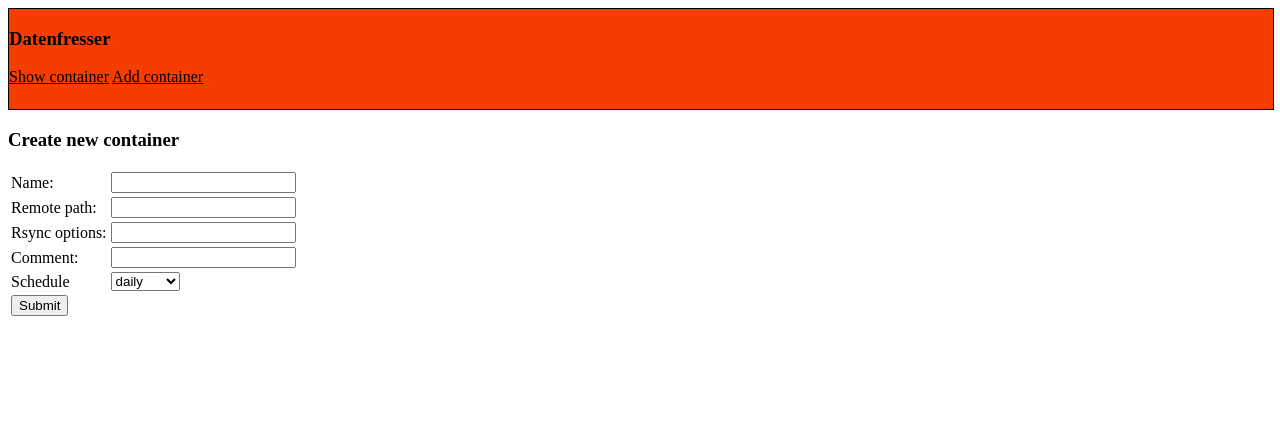
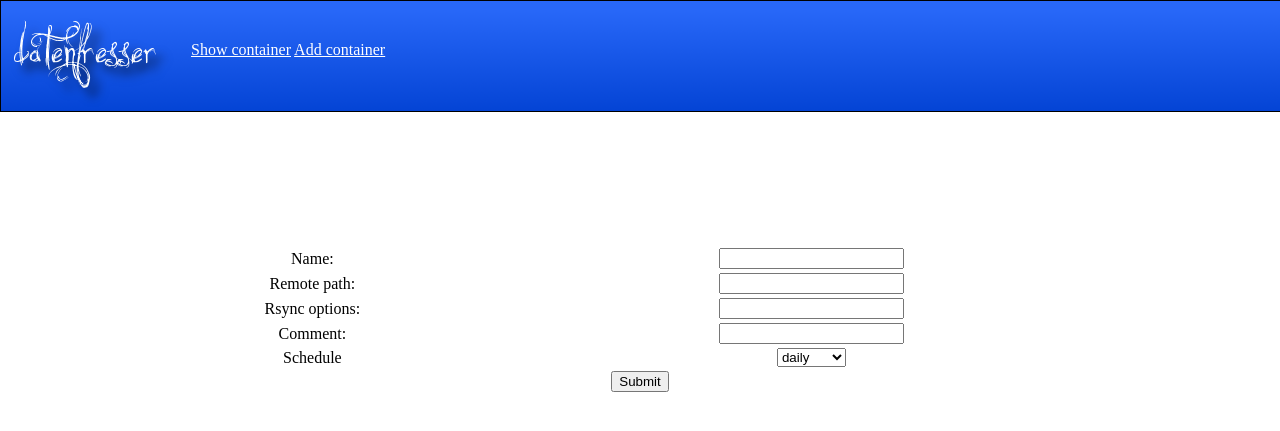
Before and after one commit to mauser/datenfresser, a PHP site: page /add_container.php in a window 1280 px wide. Shown: the top 431 px of the page. Run offline with PHP 8.4, Linux system fonts and the light colour scheme; data that the repository does not hold is empty.

Commit message:
new images
git-svn-id: http://svn6.assembla.com/svn/datenfresser@31 3d16c93d-e620-0410-bbdf-cfbb2802f564

```diff
--- a/web/datenfresser.css
+++ b/web/datenfresser.css
@@ -1,17 +1,44 @@
 #banner
 {
-	background-color: #F53D00;
-	height: 100px;
+	position: absolute;
+
+	top: 0;
+	left:0;
+
+	background-image: url('./images/tile.png');
 	width: 100%;
 
 	border-left: 1px solid #000000 ;
 	border-right: 1px solid #000000 ;
 	border-top: 1px solid #000000 ;
 	border-bottom: 1px solid #000000 ;
+
 }
 
-a { color: black;}
-a:visited { color: black;}
+#banner_text {
+	position: absolute;
+	top: 40;
+	left: 190;
+
+}
+
+a { color: white;}
+a:visited { color: white;}
+
+img {
+	vertical-align:text-top;
+}
+
+table {
+
+	position: relative;
+	top: 160px;
+
+	width: 1000px;
+	text-align: center;
+	margin-left: auto;
+	margin-right: auto;
+}
 
 /*TABLE { border-collapse:collapse;}
  TD { border:2px blue solid; }:
--- a/web/datenfresser_core.php
+++ b/web/datenfresser_core.php
@@ -29,11 +29,17 @@ class datenfresser
 				<link rel='stylesheet' type='text/css' href='datenfresser.css'>
 			</head>
 			<body>");
-		print("<div id='banner'><h3>Datenfresser</h3>
-			<a href='datenfresser.php'>Show container</a>
-			<a href='add_container.php'>Add container</a></div>
+		print(" <div id='banner'>
+				<img src='images/small.png'>
+				<div id='banner_text'>
+					<a href='datenfresser.php'>Show container</a>
+					<a href='add_container.php'>Add container</a>
+				</div>
+			</div>
+			<div height='300'>&nbsp;</div>
 
 		");
+
 	}
 }
 
```
Also changed, not shown: web/images/dat.png (added), web/images/small.png (added), web/images/tile.png (added), 2 other files.
